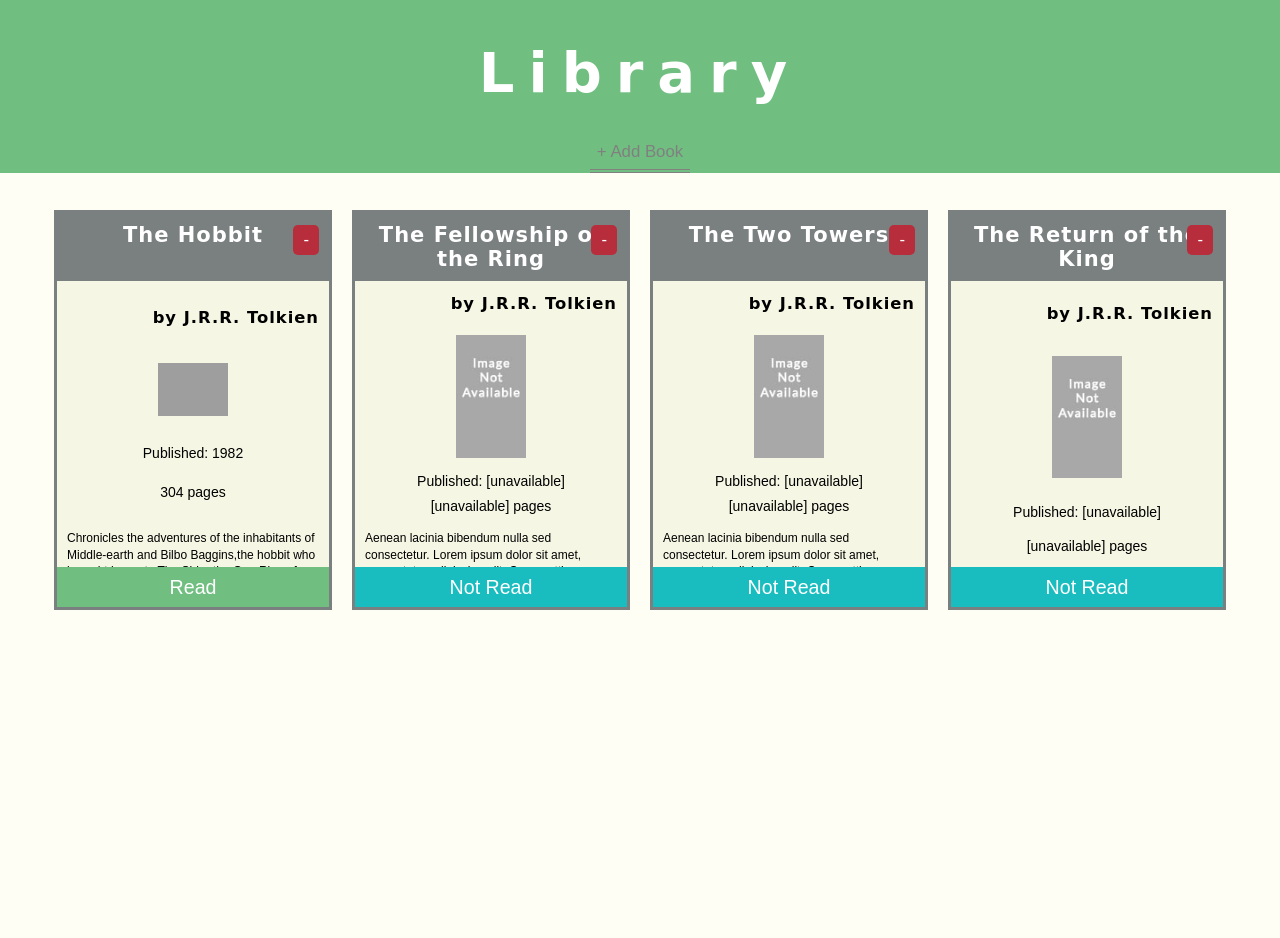
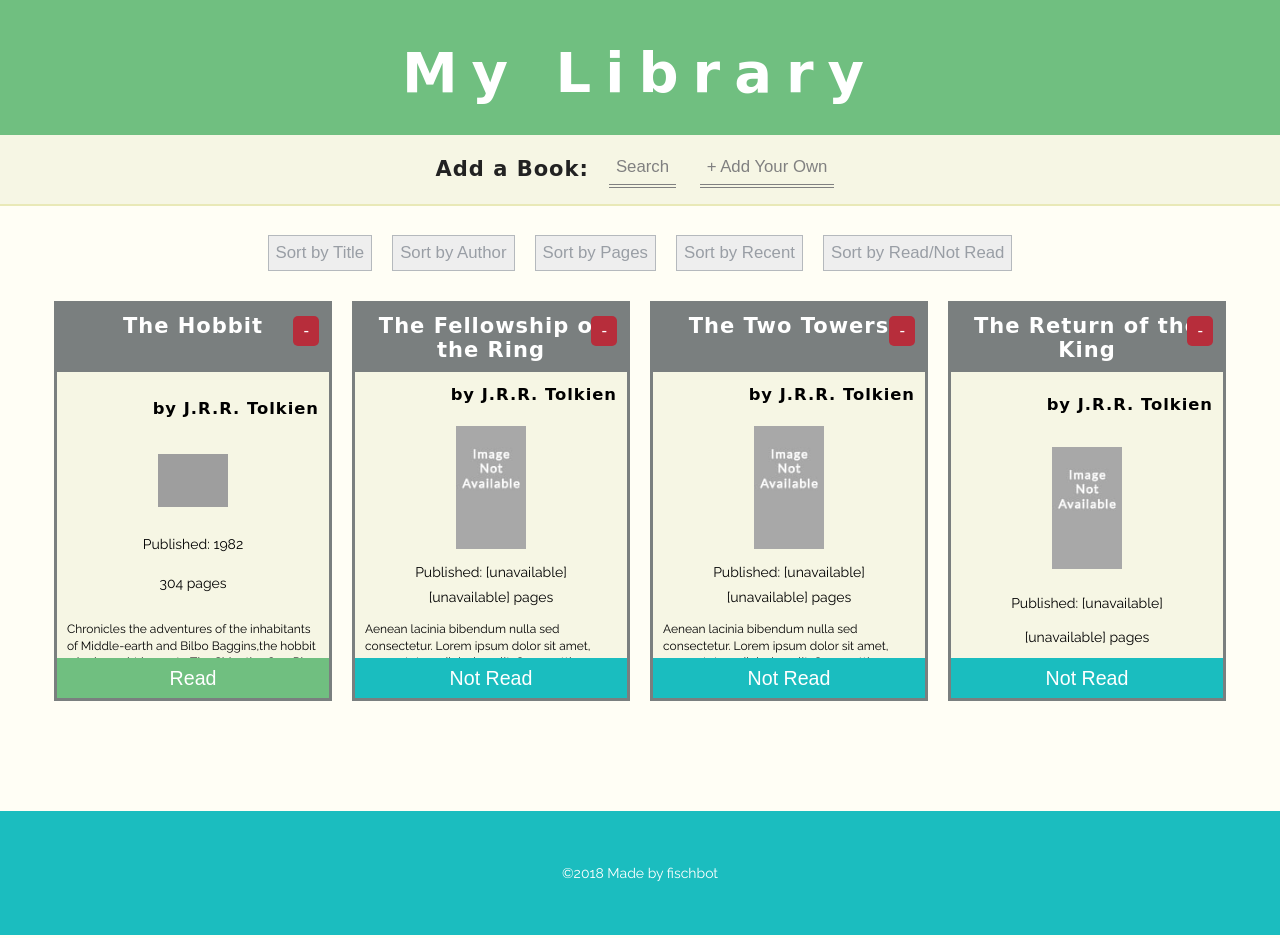
Before and after one commit to fischbot/library, a plain HTML site: page index.html in a window 1280 px wide. Before the commit the page ends 800 px from the top, so only its background shows below. Drawn offline with nearby package versions, Linux system fonts and the light colour scheme; grey boxes are pictures that could not be loaded; a web font is replaced by a local one.

Commit message:
WIP reorganizing sections
attempting to perfect the layout so the book-list and search modal can scroll while the header stays fixed

```diff
--- a/index.html
+++ b/index.html
@@ -3,24 +3,39 @@
     <head>
         <meta charset="utf-8">
         <meta http-equiv="x-ua-compatible" content="ie=edge">
-        <title>Library</title>
-        <link rel="stylesheet" href="https://maxcdn.bootstrapcdn.com/font-awesome/4.7.0/css/font-awesome.min.css">
+        <title>My Library</title>
+        <link href="https://fonts.googleapis.com/css?family=Megrim|Raleway:400,700" rel="stylesheet">
         <link rel="stylesheet" href="css/main.css">
+        <script defer src="https://use.fontawesome.com/releases/v5.0.6/js/all.js"></script>
         <script
   src="https://code.jquery.com/jquery-3.3.1.js"
   integrity="sha256-2Kok7MbOyxpgUVvAk/HJ2jigOSYS2auK4Pfzbm7uH60="
   crossorigin="anonymous"></script>
     </head>
     <body>
+        <div id="page">
           <header id="header">
             <div class="container">
-            <h1>Library</h1>
-            <button id="open-search-modal-btn">+ Add Book</button>
+              <h1>My Library</h1>
             </div>
+
+            <nav>
+              <div class="container">
+                <h2>Add a Book: </h2>
+                <ul>
+                  <li>
+                    <button id="open-search-modal-btn">Search</button>
+                  </li>
+                  <li>
+                    <button id="open-form-modal-btn">+ Add Your Own</button>
+                  </li>
+                </ul>
+              </div>
+            </nav>
           </header>
 
             <div class="main-container">
-          <div class="overlay-placeholder"></div> <!-- TODO do this with JS -->
+              <div class="overlay-placeholder"></div> <!-- TODO do this with JS? -->
               <div id="modal" class="hidden">
                 <header>
                   <button id="close-modal-btn">X</button>
@@ -29,15 +44,25 @@
                     <button id="search-btn">Search</button>
                   </div><!-- /#search -->
                 </header>
-            <div id="search-results"></div>
               </div><!-- /#modal -->
 
-
+              <div id="sort">
+                <button id="sort-by-title">Sort by Title</button>
+                <button id="sort-by-author">Sort by Author</button>
+                <button  id="sort-by-pages">Sort by Pages</button>
+                <button id="sort-by-recent">Sort by Recent</button>
+                <button id="sort-by-read">Sort by Read/Not Read</button>
+              </div>
 
               <div id="book-list"></div>
-        </div>
+
+            </div><!-- /.main-container -->
+
+          <footer>
+            <p>&copy;2018 Made by <a href="https://github.com/fischbot" target="_blank">fischbot</a></p>
+          </footer>
+        </div><!-- /#page -->
       <script src="https://www.google.com/books/jsapi.js"></script>
       <script src="js/main.js"></script>
-
     </body>
 </html>
```
Lines whose indentation alone changed are shown as unchanged.
